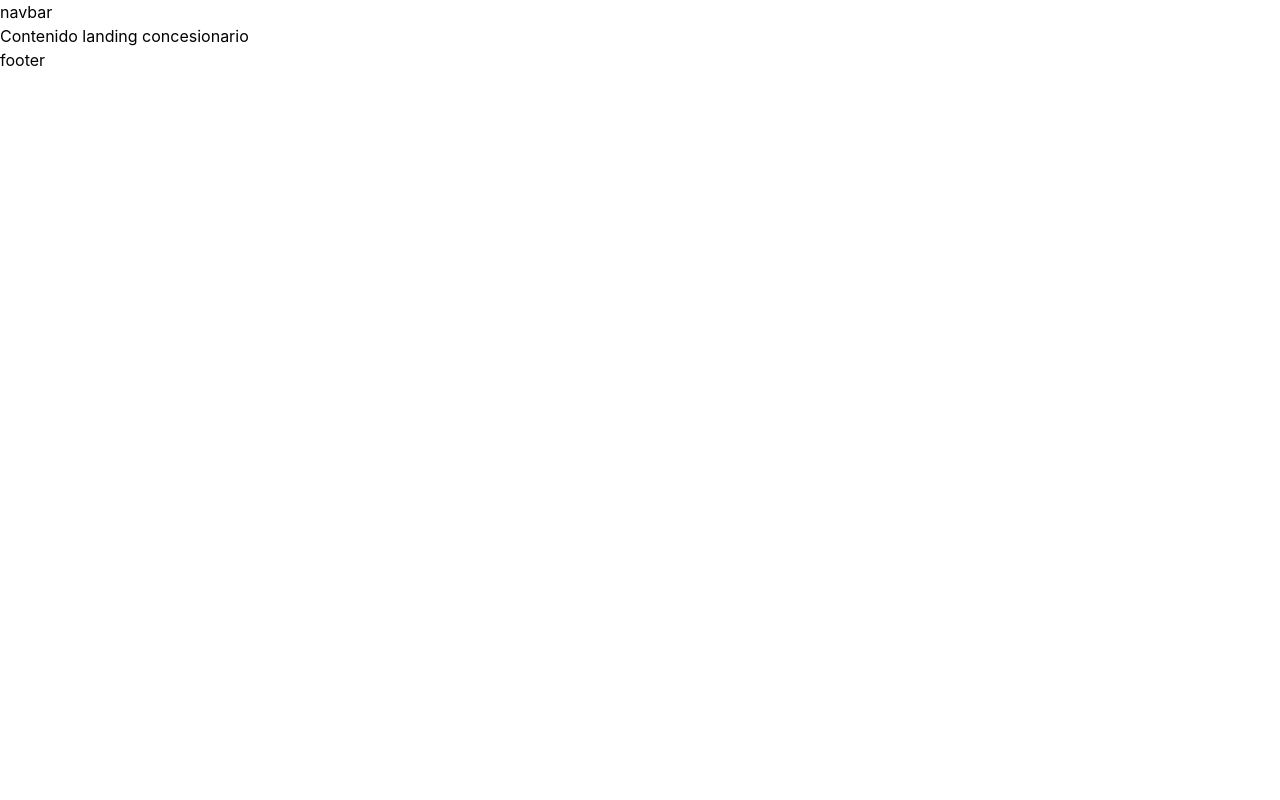
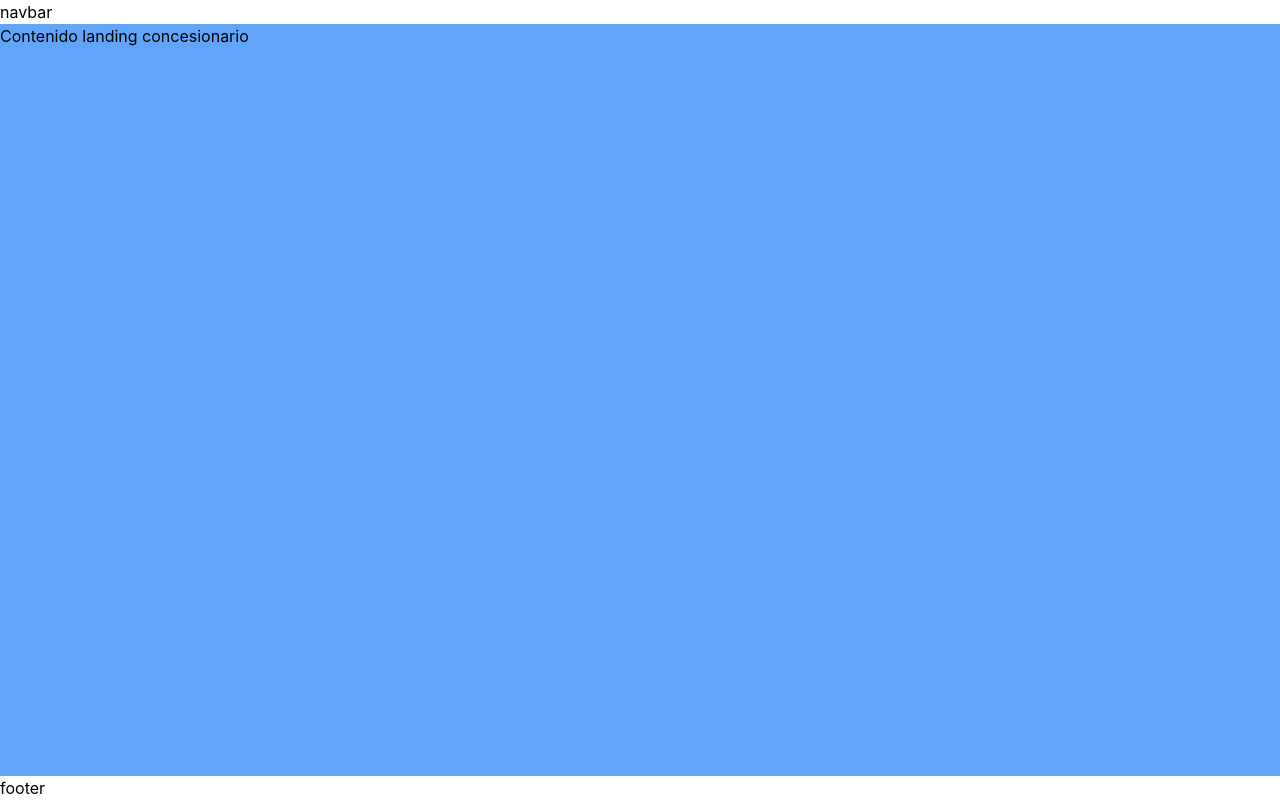
Before and after one commit to hanrike/proyecto2025pyp, a React (Create React App) app: page / in a window 1280 px wide. Built offline with nearby package versions, Linux system fonts and the light colour scheme.

Commit message:
intentando q funcionen estilos tailwind pero no funciona

```diff
--- a/src/layouts/PublicLayout.jsx
+++ b/src/layouts/PublicLayout.jsx
@@ -6,9 +6,9 @@ import React from 'react'
 const PublicLayout = () => {
   {/**Lo primero que requiero es definir los componenetes que voy a tener*/}
   return (
-    <div>
+    <div className='flex flex-col justify-between h-screen'>
       <Navbar/>
-      <main>
+      <main className='h-full overflow-y-scroll bg-blue-400'>
         <Outlet/>
       </main>
       <Footer/>
```
